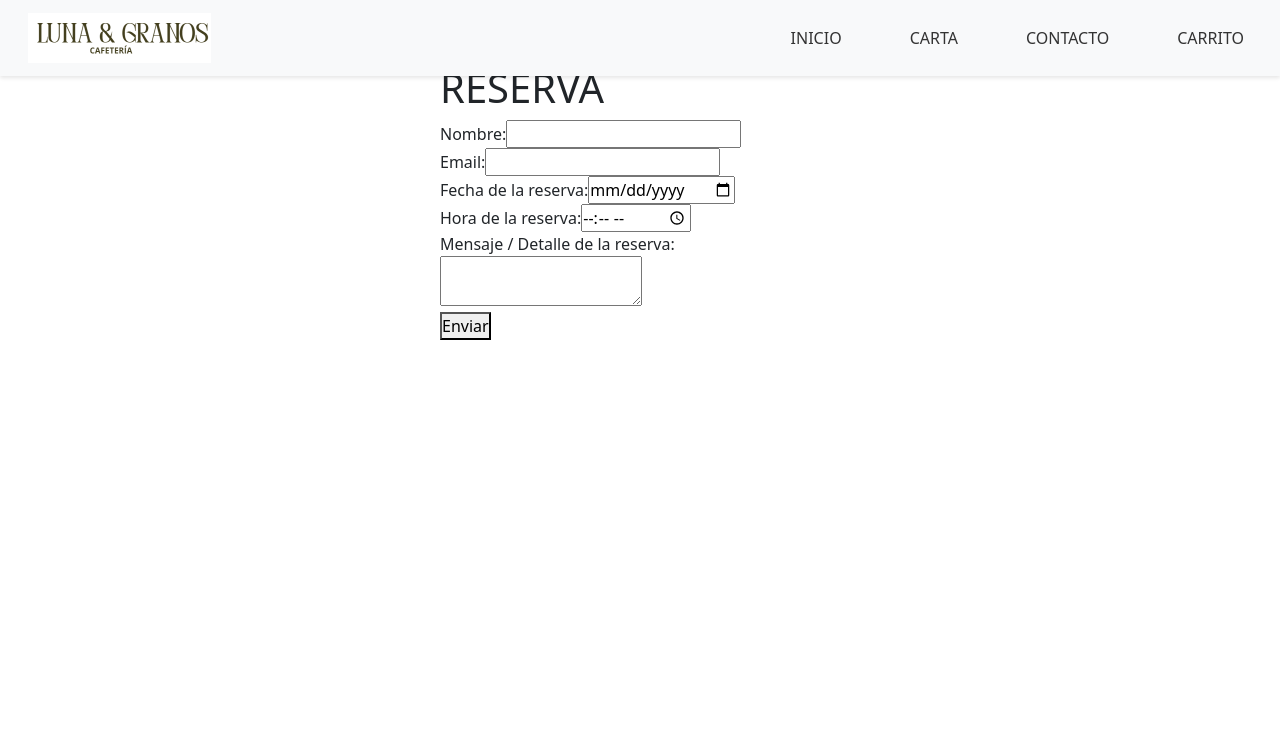
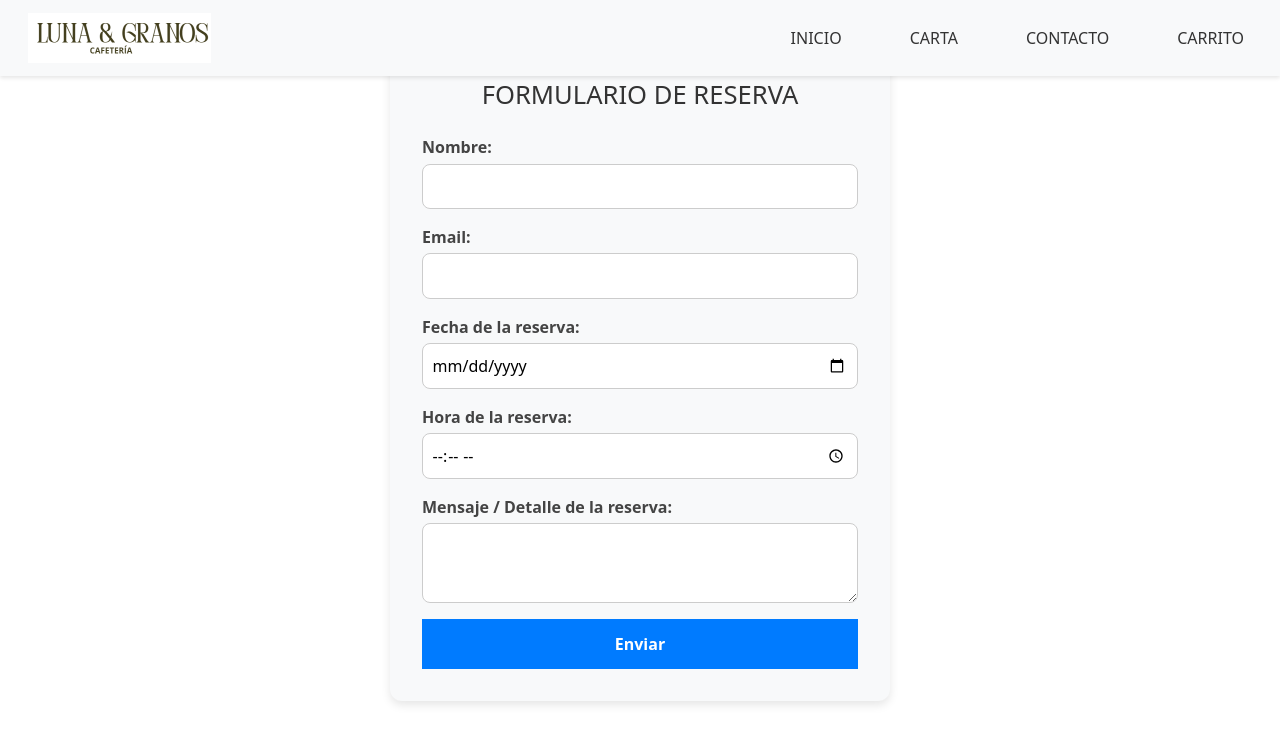
Before and after one commit to fausto-romay/TP1-CIU, a React (Vite) app: page /Contacto in a window 1280 px wide. Shown: the top 744 px of the page. Built offline with nearby package versions, Linux system fonts and the light colour scheme.

Commit message:
Formulario css

```diff
--- a/src/components/Formulario.jsx
+++ b/src/components/Formulario.jsx
@@ -1,4 +1,5 @@
 import React, { useState } from "react";
+import "../styles/Formulario.css";
 
 function Formulario() {
     const [form, setForm] = useState({
@@ -69,7 +70,7 @@ function Formulario() {
     }
 
     return (
-        <div style={{maxWidth: "400px", margin: "0 auto"}}>
+        <div className="formulario-container">
             <h1>FORMULARIO DE RESERVA</h1>
 
             {enviado && (
@@ -77,23 +78,23 @@ function Formulario() {
             )}
 
             <form onSubmit={handleSubmit}>
-                <div>
+                <div className="campo">
                     <label>Nombre:</label>
                     <input type="text" name="nombre" value={form.nombre} onChange={handleChange} />
                 </div>
-                <div>
+                <div className="campo">
                     <label>Email:</label>
                     <input type="email" name="email" value={form.email} onChange={handleChange} />
                 </div>
-                <div>
+                <div className="campo">
                     <label>Fecha de la reserva:</label>
                     <input type="date" name="fecha" value={form.fecha} onChange={handleChange} min={fechaActual} />
                 </div>
-                <div>
+                <div className="campo">
                     <label>Hora de la reserva:</label>
                     <input type="time" name="hora" value={form.hora} onChange={handleChange} />
                 </div>
-                <div>
+                <div className="campo">
                     <label>Mensaje / Detalle de la reserva:</label>
                     <textarea name="mensaje" value={form.mensaje} onChange={handleChange}></textarea>
                 </div>
--- /dev/null
+++ b/src/styles/Formulario.css
@@ -0,0 +1,90 @@
+.formulario-container {
+    max-width: 500px;
+    margin: 2rem auto;
+    padding: 2rem;
+    background: #f8f9fa;
+    border-radius: 12px;
+    box-shadow: 0 4px 10px rgba(0, 0, 0, 0.1);
+}
+
+.formulario-container h1 {
+    text-align: center;
+    margin-bottom: 1.5rem;
+    font-size: 1.6rem;
+    color: #333;
+}
+
+.campo {
+    margin-bottom: 1rem;
+    display: flex;
+    flex-direction: column;
+}
+
+.campo label {
+    margin-bottom: 0.3rem;
+    font-weight: 600;
+    color: #444;
+}
+
+.campo input,
+.campo textarea {
+    padding: 0.6rem;
+    border: 1px solid #ccc;
+    border-radius: 8px;
+    font-size: 1rem;
+}
+
+.campo input:focus,
+.campo textarea:focus {
+    outline: none;
+    border-color: #007bff;
+    box-shadow: 0 0 4px rgba(0, 123, 255, 0.3);
+}
+
+textarea {
+    resize: vertical;
+    min-height: 80px;
+}
+
+button {
+    width: 100%;
+    padding: 0.8rem;
+    font-size: 1rem;
+    font-weight: bold;
+    color: white;
+    background: #007bff;
+    border: none;
+    border-radius: 8px;
+    cursor: pointer;
+    transition: background 0.3s;
+}
+
+button:hover {
+    background: #0056b3;
+}
+
+.mensaje {
+    text-align: center;
+    font-weight: bold;
+    margin-bottom: 1rem;
+}
+
+.mensaje.exito {
+    color: green;
+}
+
+.mensaje.error {
+    color: red;
+}
+
+/* 📱 Responsivo */
+@media (max-width: 600px) {
+    .formulario-container {
+        padding: 1.5rem;
+        margin: 1rem;
+    }
+
+    .formulario-container h1 {
+        font-size: 1.3rem;
+    }
+}
```
